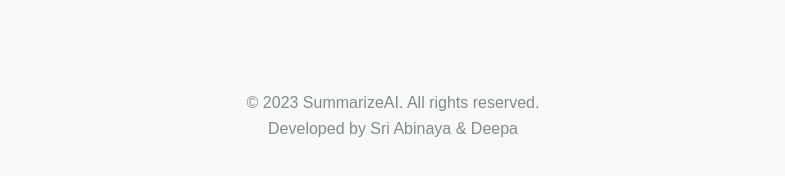
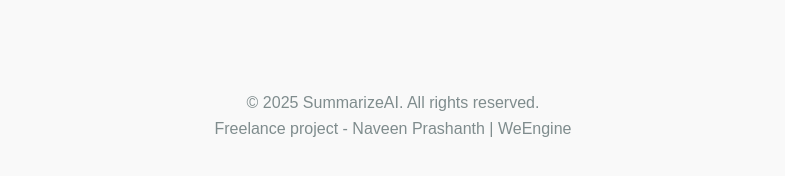
Before and after one commit to naveenprashanthks/SummarizeAI, a plain HTML site: page index.html in a window 1280 px wide. Shown: the part 1058-1234 px from the top of the page, without its empty margins (247-1032 px from the left). Drawn offline with Linux system fonts and the light colour scheme.

Commit message:
index.html

```diff
--- a/index.html
+++ b/index.html
@@ -99,8 +99,9 @@
         </main>
 
         <footer>
-            <p>&copy; 2023 SummarizeAI. All rights reserved.</p>
-            <p> Developed by Sri Abinaya & Deepa </p>
+            <p>&copy; 2025 SummarizeAI. All rights reserved.</p>
+            Freelance project - Naveen Prashanth | WeEngine
+
         </footer>
     </div>
 </body>
```
